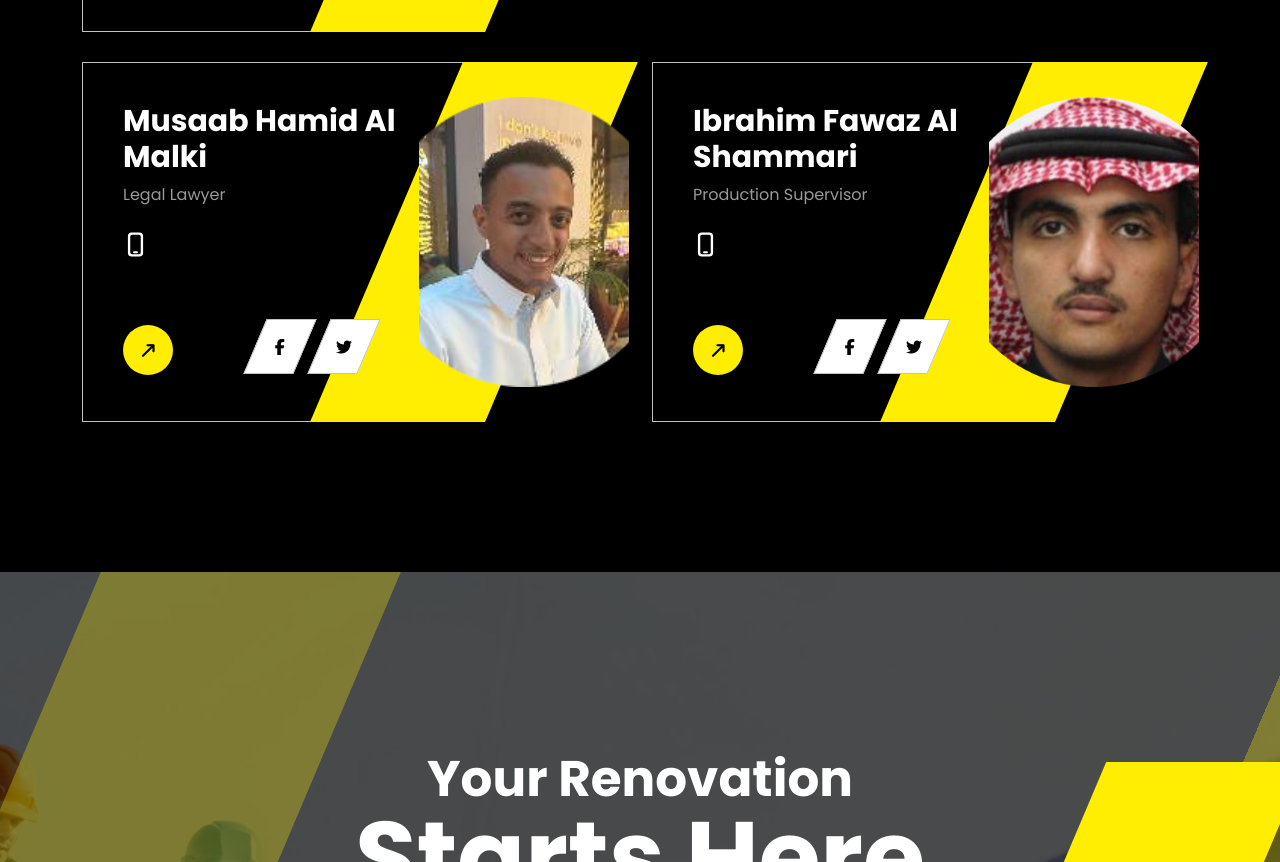
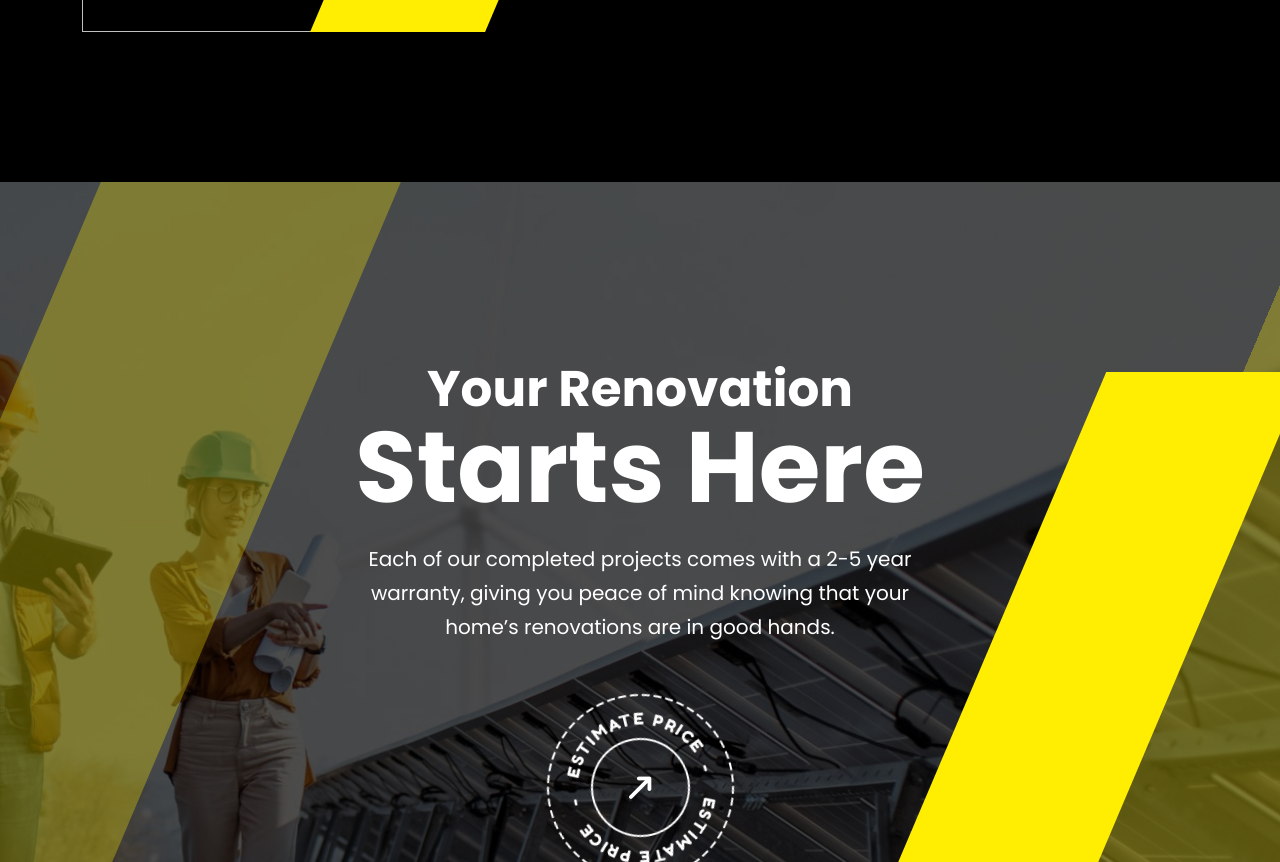
Before and after one commit to zarinclientshosts/conalyamamah, a plain HTML site: page index.html in a window 1280 px wide. Shown: the part 5778-6640 px from the top of the page. Drawn offline with Linux system fonts and the light colour scheme.

Commit message:
Update index.html

```diff
--- a/index.html
+++ b/index.html
@@ -598,83 +598,7 @@
               <img src="assets/images/team-5.jpg" alt="Team Image 2">
             </figure>
           </div>
-        </div>
-        <div class="col-lg-6 col-md-6" >
-          <div class="team-data">
-            <h3><a href="">Musaab Hamid Al Malki</a></h3>
-            <p>Legal Lawyer</p>
-            <div class="contact">
-              <span>
-                <svg xmlns="http://www.w3.org/2000/svg" xmlns:xlink="http://www.w3.org/1999/xlink" width="40" height="62" viewBox="0 0 40 62">
-                  <defs>
-                    <clipPath id="sdfsdfsas">
-                      <rect width="40" height="62"/>
-                    </clipPath>
-                  </defs>
-                  <g id="Mobsdsdffsdw3ile" clip-path="url(#sdfsdfsas)">
-                    <path id="Path_1fghddddsdfgsfdffs" data-name="Path 1" d="M10,6a4,4,0,0,0-4,4V50a4,4,0,0,0,4,4H28a4,4,0,0,0,4-4V10a4,4,0,0,0-4-4H10m0-6H28A10,10,0,0,1,38,10V50A10,10,0,0,1,28,60H10A10,10,0,0,1,0,50V10A10,10,0,0,1,10,0Z" transform="translate(1 1)"/>
-                    <path id="Pa32r" data-name="Path 2" d="M2.5,0h7a2.5,2.5,0,0,1,0,5h-7a2.5,2.5,0,0,1,0-5Z" transform="translate(14 48)"/>
-                  </g>
-                </svg>
-              </span>
-              </div>
-            <div class="team-social-medias">
-              <a href="">
-                <i class="fa-solid fa-arrow-up-long"></i>
-              </a>
-              <div class="team-social-media">
-                <a class="fb icon" href="#">
-                  <i class="fa-brands fa-facebook-f"></i>
-                </a>
-                <a class="tw icon" href="#">
-                  <i class="fa-brands fa-twitter"></i>
-                </a>
-              </div>
-            </div>
-            <figure class="team-image">
-              <img src="assets/images/team-6.jpg" alt="Team Image 1">
-            </figure>
-          </div>
-        </div>
-        <div class="col-lg-6 col-md-6" >
-          <div class="team-data">
-            <h3><a href="">Ibrahim Fawaz Al Shammari</a></h3>
-            <p>Production Supervisor</p>
-            <div class="contact">
-              <span>
-                <svg xmlns="http://www.w3.org/2000/svg" xmlns:xlink="http://www.w3.org/1999/xlink" width="40" height="62" viewBox="0 0 40 62">
-                  <defs>
-                    <clipPath id="sdfv">
-                      <rect width="40" height="62"/>
-                    </clipPath>
-                  </defs>
-                  <g id="Mobsdfsdw3fdile" clip-path="url(#sdfv)">
-                    <path id="Phsgdfyuh" data-name="Path 1" d="M10,6a4,4,0,0,0-4,4V50a4,4,0,0,0,4,4H28a4,4,0,0,0,4-4V10a4,4,0,0,0-4-4H10m0-6H28A10,10,0,0,1,38,10V50A10,10,0,0,1,28,60H10A10,10,0,0,1,0,50V10A10,10,0,0,1,10,0Z" transform="translate(1 1)"/>
-                    <path id="Pad32r" data-name="Path 2" d="M2.5,0h7a2.5,2.5,0,0,1,0,5h-7a2.5,2.5,0,0,1,0-5Z" transform="translate(14 48)"/>
-                  </g>
-                </svg>
-              </span>
-              </div>
-            <div class="team-social-medias">
-              <a href="">
-                <i class="fa-solid fa-arrow-up-long"></i>
-              </a>
-              <div class="team-social-media">
-                <a class="fb icon" href="#">
-                  <i class="fa-brands fa-facebook-f"></i>
-                </a>
-                <a class="tw icon" href="#">
-                  <i class="fa-brands fa-twitter"></i>
-                </a>
-              </div>
-            </div>
-            <figure class="team-image">
-              <img src="assets/images/team-7.jpg" alt="Team Image 2">
-            </figure>
-          </div>
-        </div>
-      </div>
-    </div>
+
   </section>
   <!-- Team Style Two (Revolution) End -->
   <!-- Renovation Start -->
```
